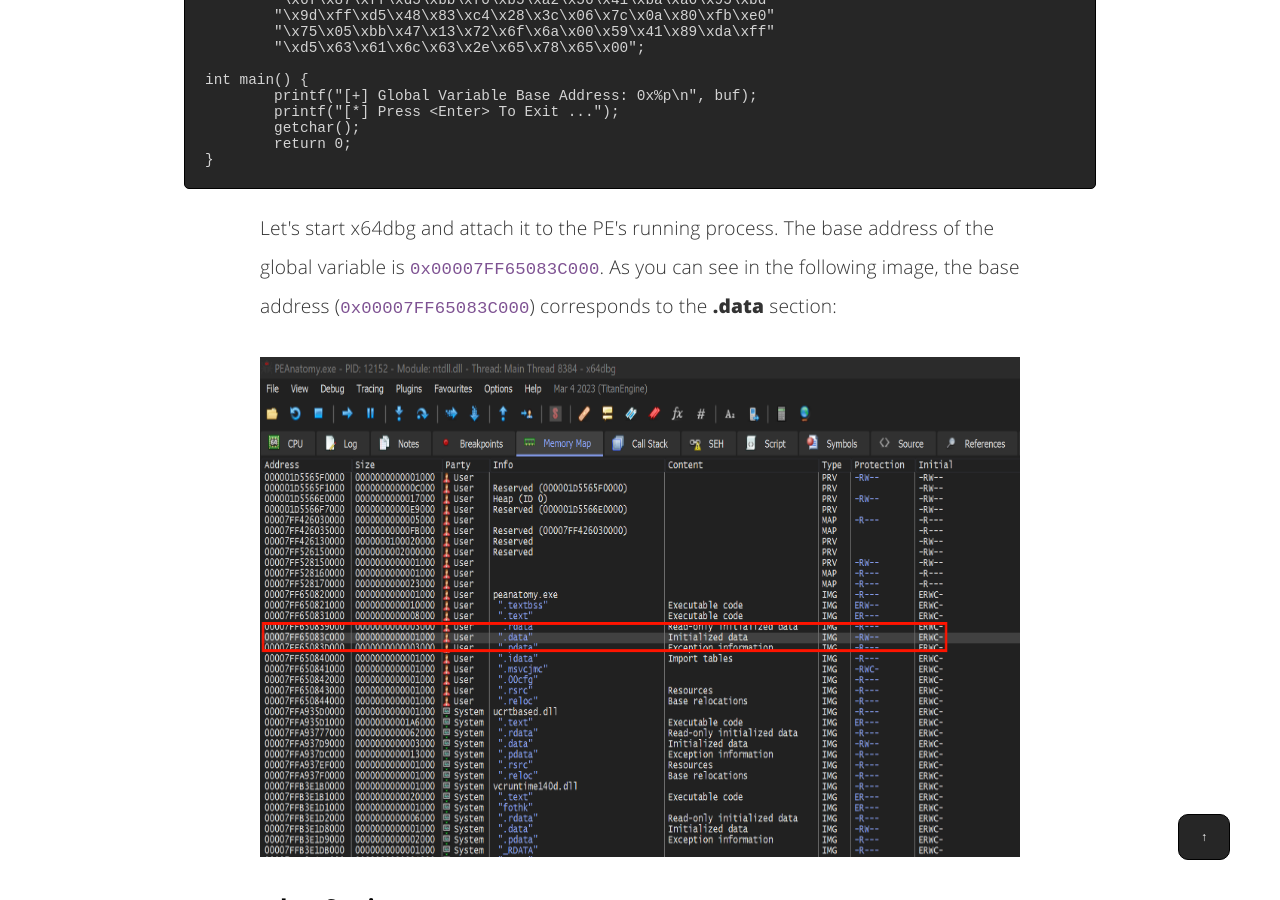
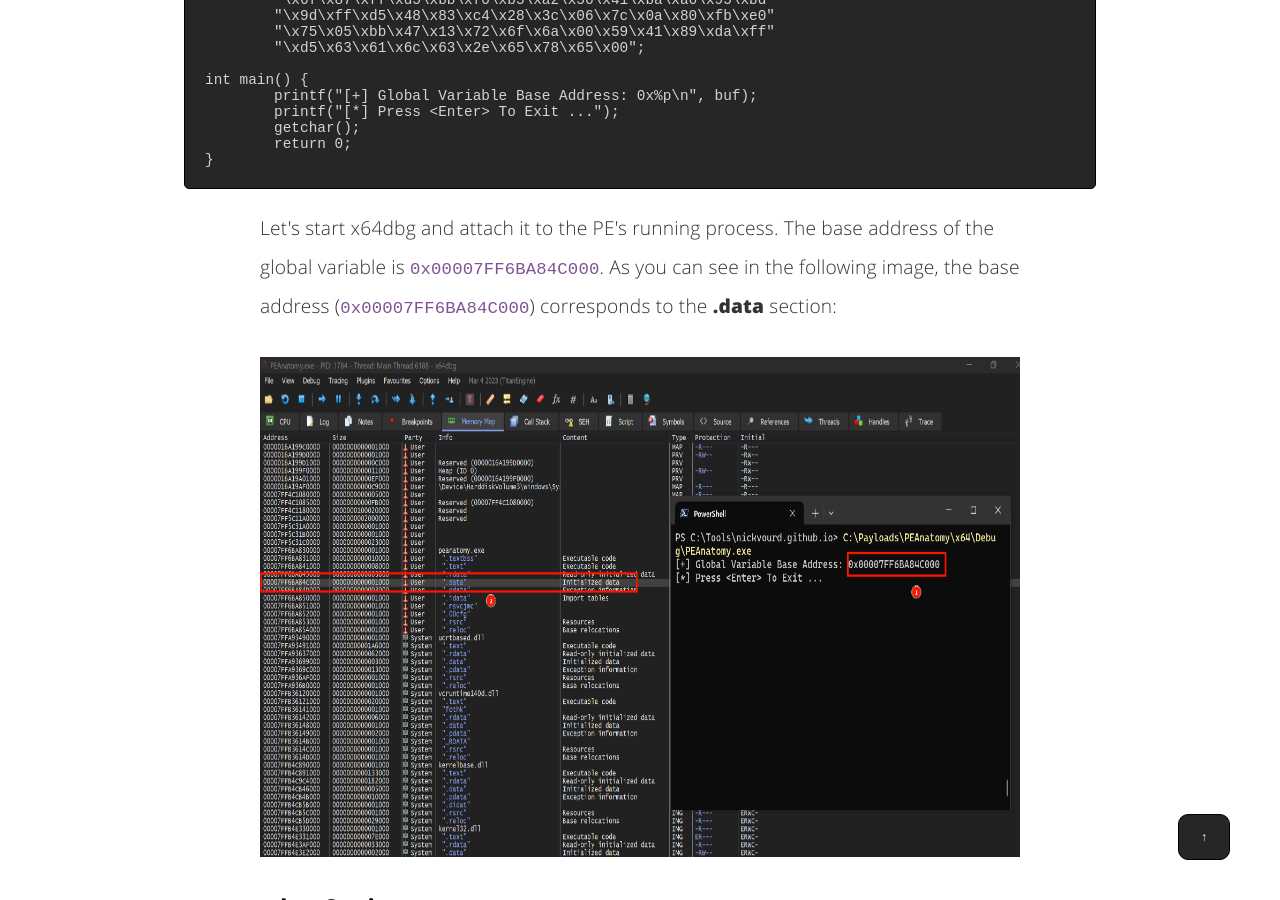
Before and after one commit to nickvourd/nickvourd.github.io, a Jekyll site: the page built from _posts/2024-04-21-the-anatomy-of-pe.md, in a window 1280 px wide and 900 px high, scrolled down 7178 px. Built offline with Jekyll 4.4.1, drawn with Linux system fonts in a browser that asks for light colours.

Commit message:
The Anatomy of PE

````diff
--- a/_posts/2024-04-21-the-anatomy-of-pe.md
+++ b/_posts/2024-04-21-the-anatomy-of-pe.md
@@ -239,7 +239,7 @@
 }
 ```
 
-<p>Let's start x64dbg and attach it to the PE's running process. The base address of the global variable is <code> 0x00007FF65083C000</code>. As you can see in the following image, the base address (<code>0x00007FF65083C000</code>) corresponds to the <b>.data</b> section:</p>
+<p>Let's start x64dbg and attach it to the PE's running process. The base address of the global variable is <code> 0x00007FF6BA84C000</code>. As you can see in the following image, the base address (<code>0x00007FF6BA84C000</code>) corresponds to the <b>.data</b> section:</p>
 
 <img src="/assets/img/post-img/21-04-2024/x64dbg-data-section.png" class="post-images" alt="x64dbg-data-section" height="500" weight="500">
 
````
Also changed, not shown: assets/img/post-img/21-04-2024/x64dbg-data-section.png.
